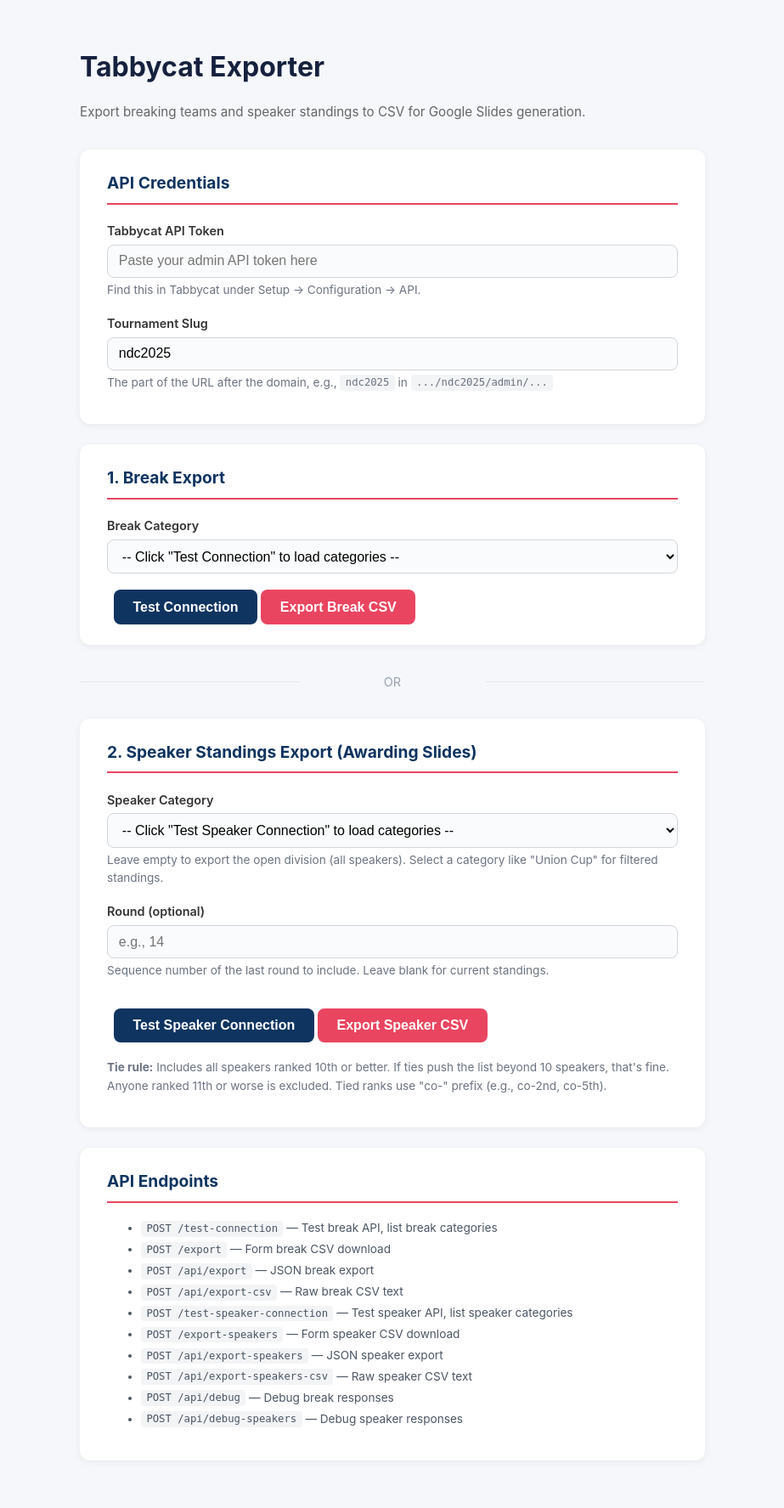
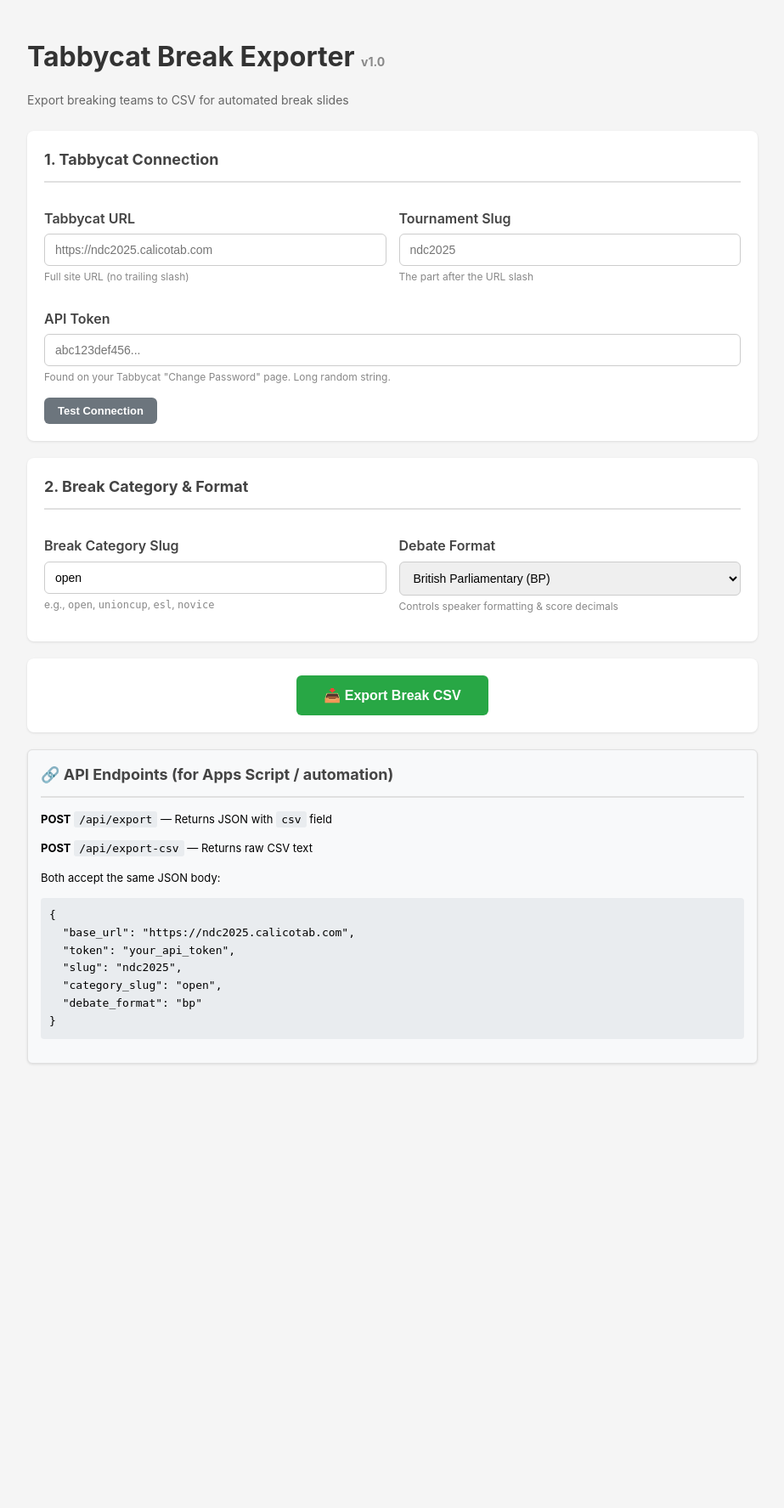
Before and after one commit to rudimentary883/exporterv1, a Flask app: page / in a window 1280 px wide. Shown: the whole page at 85% size, without its empty margins (178-1101 px from the left). After the commit the page ends 1253 px from the top, so only its background shows below. Run offline with Flask 3, Linux system fonts and the light colour scheme.

Commit message:
Revise index.html for Tabbycat Break Exporter v1.0
Updated the title and styling of the index.html file. Improved layout and added new features for API connection testing and exporting data.

```diff
--- a/templates/index.html
+++ b/templates/index.html
@@ -3,312 +3,247 @@
 <head>
     <meta charset="UTF-8">
     <meta name="viewport" content="width=device-width, initial-scale=1.0">
-    <title>Tabbycat Exporter</title>
+    <title>Tabbycat Break Exporter v1.0</title>
     <style>
         * { box-sizing: border-box; }
         body {
-            font-family: -apple-system, BlinkMacSystemFont, "Segoe UI", Roboto, Helvetica, Arial, sans-serif;
-            max-width: 800px;
+            font-family: -apple-system, BlinkMacSystemFont, "Segoe UI", Roboto, sans-serif;
+            max-width: 900px;
             margin: 0 auto;
-            padding: 2rem;
-            background: #f5f7fa;
-            color: #1a1a2e;
+            padding: 20px;
+            background: #f5f5f5;
             line-height: 1.6;
         }
-        h1 { color: #16213e; margin-bottom: 0.3rem; }
-        .subtitle { color: #666; margin-bottom: 2rem; font-size: 0.95rem; }
+        h1 { color: #333; margin-bottom: 5px; }
+        .subtitle { color: #666; font-size: 14px; margin-bottom: 25px; }
         .card {
-            background: #fff;
-            border-radius: 12px;
-            padding: 1.5rem 2rem;
-            margin-bottom: 1.5rem;
-            box-shadow: 0 2px 8px rgba(0,0,0,0.06);
+            background: white;
+            border-radius: 8px;
+            padding: 20px;
+            margin-bottom: 20px;
+            box-shadow: 0 1px 3px rgba(0,0,0,0.1);
         }
         .card h2 {
             margin-top: 0;
-            font-size: 1.2rem;
-            color: #0f3460;
-            border-bottom: 2px solid #e94560;
-            padding-bottom: 0.5rem;
-            margin-bottom: 1.2rem;
+            font-size: 18px;
+            color: #444;
+            border-bottom: 2px solid #e0e0e0;
+            padding-bottom: 10px;
         }
         label {
             display: block;
-            margin-top: 1rem;
             font-weight: 600;
-            font-size: 0.9rem;
-            color: #333;
+            margin: 15px 0 5px;
+            color: #444;
         }
-        input[type="text"], select {
+        input[type="text"], input[type="password"], input[type="url"], select {
             width: 100%;
-            padding: 0.6rem 0.8rem;
-            margin-top: 0.3rem;
-            border: 1px solid #d1d5db;
-            border-radius: 8px;
-            font-size: 1rem;
-            background: #fafbfc;
+            padding: 10px 12px;
+            border: 1px solid #ccc;
+            border-radius: 6px;
+            font-size: 14px;
         }
-        input[type="text"]:focus, select:focus {
-            outline: none;
-            border-color: #e94560;
-            box-shadow: 0 0 0 3px rgba(233,69,96,0.1);
+        .hint {
+            font-size: 12px;
+            color: #888;
+            margin-top: 3px;
         }
         .btn {
-            display: inline-block;
-            padding: 0.7rem 1.4rem;
-            margin-top: 1.2rem;
+            background: #4a90d9;
+            color: white;
             border: none;
-            border-radius: 8px;
-            font-size: 1rem;
+            padding: 12px 24px;
+            border-radius: 6px;
+            font-size: 15px;
+            cursor: pointer;
             font-weight: 600;
-            cursor: pointer;
-            transition: all 0.15s;
         }
-        .btn-primary {
-            background: #e94560;
-            color: #fff;
+        .btn:hover { background: #357abd; }
+        .btn-secondary {
+            background: #6c757d;
+            padding: 8px 16px;
+            font-size: 13px;
         }
-        .btn-primary:hover { background: #d63a54; }
-        .btn-secondary {
-            background: #0f3460;
-            color: #fff;
-            margin-left: 0.5rem;
-        }
-        .btn-secondary:hover { background: #0a2545; }
-        .status {
-            margin-top: 1rem;
-            padding: 0.8rem 1rem;
-            border-radius: 8px;
-            font-size: 0.9rem;
+        .btn-secondary:hover { background: #545b62; }
+        .btn-success { background: #28a745; }
+        .btn-success:hover { background: #218838; }
+        .test-result {
+            margin-top: 10px;
+            padding: 12px;
+            border-radius: 6px;
+            font-size: 13px;
             display: none;
         }
-        .status.ok { background: #d1fae5; color: #065f46; display: block; }
-        .status.err { background: #fee2e2; color: #991b1b; display: block; }
-        .status.info { background: #dbeafe; color: #1e40af; display: block; }
-        .hint {
-            font-size: 0.85rem;
-            color: #6b7280;
-            margin-top: 0.25rem;
+        .test-result.ok { background: #d4edda; color: #155724; border: 1px solid #c3e6cb; }
+        .test-result.fail { background: #f8d7da; color: #721c24; border: 1px solid #f5c6cb; }
+        .test-result.info { background: #fff3cd; color: #856404; border: 1px solid #ffeaa7; }
+        .flash-messages { margin-bottom: 20px; }
+        .flash {
+            padding: 12px 16px;
+            border-radius: 6px;
+            margin-bottom: 10px;
         }
-        .divider {
-            text-align: center;
-            margin: 2rem 0;
-            color: #9ca3af;
-            font-size: 0.9rem;
-            position: relative;
+        .flash.error { background: #f8d7da; color: #721c24; }
+        .flash.info { background: #d1ecf1; color: #0c5460; }
+        .two-col {
+            display: grid;
+            grid-template-columns: 1fr 1fr;
+            gap: 15px;
         }
-        .divider::before, .divider::after {
-            content: "";
-            position: absolute;
-            top: 50%;
-            width: 35%;
-            height: 1px;
-            background: #e5e7eb;
+        .format-badge {
+            display: inline-block;
+            padding: 2px 8px;
+            border-radius: 4px;
+            font-size: 11px;
+            font-weight: 600;
+            margin-left: 8px;
         }
-        .divider::before { left: 0; }
-        .divider::after { right: 0; }
-        code {
-            background: #f3f4f6;
-            padding: 0.15rem 0.4rem;
-            border-radius: 4px;
-            font-size: 0.9em;
+        .badge-bp { background: #e3f2fd; color: #1565c0; }
+        .badge-3v3 { background: #f3e5f5; color: #7b1fa2; }
+        .api-info {
+            background: #f8f9fa;
+            border: 1px solid #e0e0e0;
+            border-radius: 6px;
+            padding: 15px;
+            margin-top: 15px;
+            font-size: 13px;
         }
-        .endpoint-list {
-            font-size: 0.85rem;
-            color: #4b5563;
-            margin-top: 0.5rem;
+        .api-info code {
+            background: #e9ecef;
+            padding: 2px 6px;
+            border-radius: 3px;
+            font-family: monospace;
         }
-        .endpoint-list li { margin: 0.2rem 0; }
+        @media (max-width: 600px) {
+            .two-col { grid-template-columns: 1fr; }
+        }
     </style>
-<base target="_blank">
 </head>
 <body>
-    <h1>Tabbycat Exporter</h1>
-    <p class="subtitle">Export breaking teams and speaker standings to CSV for Google Slides generation.</p>
+    <h1>Tabbycat Break Exporter <span style="font-size:14px;color:#888;">v1.0</span></h1>
+    <p class="subtitle">Export breaking teams to CSV for automated break slides</p>
 
-    <!-- Credentials -->
+    {% with messages = get_flashed_messages(with_categories=true) %}
+      {% if messages %}
+        <div class="flash-messages">
+          {% for category, message in messages %}
+            <div class="flash {{ category }}">{{ message }}</div>
+          {% endfor %}
+        </div>
+      {% endif %}
+    {% endwith %}
+
+    <form action="/export" method="POST">
         <div class="card">
-        <h2>API Credentials</h2>
-        <label for="token">Tabbycat API Token</label>
-        <input type="text" id="token" placeholder="Paste your admin API token here">
-        <p class="hint">Find this in Tabbycat under Setup &rarr; Configuration &rarr; API.</p>
-
+            <h2>1. Tabbycat Connection</h2>
+            <div class="two-col">
+                <div>
+                    <label for="base_url">Tabbycat URL</label>
+                    <input type="url" name="base_url" id="base_url" placeholder="https://ndc2025.calicotab.com" required>
+                    <p class="hint">Full site URL (no trailing slash)</p>
+                </div>
+                <div>
                     <label for="slug">Tournament Slug</label>
-        <input type="text" id="slug" placeholder="e.g., ndc2025" value="ndc2025">
-        <p class="hint">The part of the URL after the domain, e.g., <code>ndc2025</code> in <code>.../ndc2025/admin/...</code></p>
+                    <input type="text" name="slug" id="slug" placeholder="ndc2025" required>
+                    <p class="hint">The part after the URL slash</p>
+                </div>
             </div>
 
-    <!-- BREAK EXPORT -->
-    <div class="card">
-        <h2>1. Break Export</h2>
-        <label for="break_category">Break Category</label>
-        <select id="break_category">
-            <option value="">-- Click "Test Connection" to load categories --</option>
-        </select>
+            <label for="token">API Token</label>
+            <input type="text" name="token" id="token" placeholder="abc123def456..." required>
+            <p class="hint">Found on your Tabbycat "Change Password" page. Long random string.</p>
 
-        <div>
-            <button class="btn btn-secondary" onclick="testBreakConnection()">Test Connection</button>
-            <button class="btn btn-primary" onclick="exportBreak()">Export Break CSV</button>
+            <div style="margin-top:15px;">
+                <button type="button" class="btn btn-secondary" onclick="testConnection()">Test Connection</button>
             </div>
-        <div id="break_status" class="status"></div>
+            <div id="test_result" class="test-result"></div>
         </div>
 
-    <div class="divider">OR</div>
-
-    <!-- SPEAKER / AWARDING EXPORT -->
         <div class="card">
-        <h2>2. Speaker Standings Export (Awarding Slides)</h2>
-        <label for="speaker_category">Speaker Category</label>
-        <select id="speaker_category">
-            <option value="">-- Click "Test Speaker Connection" to load categories --</option>
+            <h2>2. Break Category & Format</h2>
+            <div class="two-col">
+                <div>
+                    <label for="category_slug">Break Category Slug</label>
+                    <input type="text" name="category_slug" id="category_slug" placeholder="open" value="open" required>
+                    <p class="hint">e.g., <code>open</code>, <code>unioncup</code>, <code>esl</code>, <code>novice</code></p>
+                </div>
+                <div>
+                    <label for="debate_format">Debate Format</label>
+                    <select name="debate_format" id="debate_format">
+                        <option value="bp">British Parliamentary (BP)</option>
+                        <option value="3v3">3v3 / WSDC / UADC / Australs</option>
                     </select>
-        <p class="hint">Leave empty to export the open division (all speakers). Select a category like "Union Cup" for filtered standings.</p>
-
-        <label for="round_seq">Round (optional)</label>
-        <input type="text" id="round_seq" placeholder="e.g., 14">
-        <p class="hint">Sequence number of the last round to include. Leave blank for current standings.</p>
-
-        <div>
-            <button class="btn btn-secondary" onclick="testSpeakerConnection()">Test Speaker Connection</button>
-            <button class="btn btn-primary" onclick="exportSpeakers()">Export Speaker CSV</button>
+                    <p class="hint">Controls speaker formatting & score decimals</p>
                 </div>
-        <div id="speaker_status" class="status"></div>
-
-        <p style="margin-top:1.2rem; font-size:0.85rem; color:#6b7280;">
-            <strong>Tie rule:</strong> Includes all speakers ranked 10th or better. If ties push the list beyond 10 speakers, that's fine.
-            Anyone ranked 11th or worse is excluded. Tied ranks use "co-" prefix (e.g., co-2nd, co-5th).
-        </p>
+            </div>
         </div>
 
-    <!-- API ENDPOINTS -->
-    <div class="card">
-        <h2>API Endpoints</h2>
-        <ul class="endpoint-list">
-            <li><code>POST /test-connection</code> — Test break API, list break categories</li>
-            <li><code>POST /export</code> — Form break CSV download</li>
-            <li><code>POST /api/export</code> — JSON break export</li>
-            <li><code>POST /api/export-csv</code> — Raw break CSV text</li>
-            <li><code>POST /test-speaker-connection</code> — Test speaker API, list speaker categories</li>
-            <li><code>POST /export-speakers</code> — Form speaker CSV download</li>
-            <li><code>POST /api/export-speakers</code> — JSON speaker export</li>
-            <li><code>POST /api/export-speakers-csv</code> — Raw speaker CSV text</li>
-            <li><code>POST /api/debug</code> — Debug break responses</li>
-            <li><code>POST /api/debug-speakers</code> — Debug speaker responses</li>
-        </ul>
+        <div class="card" style="text-align:center;">
+            <button type="submit" class="btn btn-success" style="font-size:16px;padding:14px 32px;">
+                📥 Export Break CSV
+            </button>
+        </div>
+    </form>
+
+    <div class="card api-info">
+        <h2>🔗 API Endpoints (for Apps Script / automation)</h2>
+        <p><strong>POST</strong> <code>/api/export</code> — Returns JSON with <code>csv</code> field</p>
+        <p><strong>POST</strong> <code>/api/export-csv</code> — Returns raw CSV text</p>
+        <p style="margin-top:10px;">Both accept the same JSON body:</p>
+        <pre style="background:#e9ecef;padding:10px;border-radius:4px;overflow-x:auto;">{
+  "base_url": "https://ndc2025.calicotab.com",
+  "token": "your_api_token",
+  "slug": "ndc2025",
+  "category_slug": "open",
+  "debate_format": "bp"
+}</pre>
     </div>
 
     <script>
-        function getCreds() {
-            return {
-                token: document.getElementById("token").value.trim(),
-                slug: document.getElementById("slug").value.trim()
+        async function testConnection() {
+            const resultDiv = document.getElementById('test_result');
+            resultDiv.style.display = 'block';
+            resultDiv.className = 'test-result info';
+            resultDiv.textContent = 'Testing connection...';
+
+            const payload = {
+                base_url: document.getElementById('base_url').value,
+                token: document.getElementById('token').value,
+                slug: document.getElementById('slug').value
             };
-        }
 
-        function setStatus(id, text, type) {
-            const el = document.getElementById(id);
-            el.textContent = text;
-            el.className = "status " + (type || "info");
-        }
-
-        // -------------------- BREAK --------------------
-        async function testBreakConnection() {
-            const {token, slug} = getCreds();
-            if (!token || !slug) { setStatus("break_status", "Enter token and slug first.", "err"); return; }
-            setStatus("break_status", "Connecting...", "info");
             try {
-                const resp = await fetch("/test-connection", {
-                    method: "POST",
-                    headers: {"Content-Type": "application/x-www-form-urlencoded"},
-                    body: new URLSearchParams({token, slug})
+                const resp = await fetch('/test-connection', {
+                    method: 'POST',
+                    headers: {'Content-Type': 'application/json'},
+                    body: JSON.stringify(payload)
                 });
                 const data = await resp.json();
+
                 if (data.ok) {
-                    const sel = document.getElementById("break_category");
-                    sel.innerHTML = "";
-                    data.categories.forEach(c => {
-                        const opt = document.createElement("option");
-                        opt.value = c.id;
-                        opt.textContent = c.name + " (" + c.slug + ")";
-                        sel.appendChild(opt);
-                    });
-                    setStatus("break_status", "Connected! Found " + data.categories.length + " break categories.", "ok");
+                    resultDiv.className = 'test-result ok';
+                    let html = `<strong>✅ Connection successful!</strong><br>${data.suggestion}`;
+                    if (data.break_categories && data.break_categories.length > 0) {
+                        html += '<br><br><strong>Available break categories:</strong><ul>';
+                        for (const cat of data.break_categories) {
+                            html += `<li><code>${cat.slug}</code> — ${cat.name}</li>`;
+                        }
+                        html += '</ul>';
+                    }
+                    resultDiv.innerHTML = html;
                 } else {
-                    setStatus("break_status", "Error: " + (data.error || "Unknown"), "err");
+                    resultDiv.className = 'test-result fail';
+                    let html = `<strong>❌ Connection failed</strong><br>${data.suggestion}<br><br><strong>Steps:</strong><ul>`;
+                    for (const step of data.steps || []) {
+                        html += `<li>${step.step}: HTTP ${step.status} ${step.ok ? '✓' : '✗'}</li>`;
+                    }
+                    html += '</ul>';
+                    resultDiv.innerHTML = html;
                 }
             } catch (e) {
-                setStatus("break_status", "Error: " + e.message, "err");
+                resultDiv.className = 'test-result fail';
+                resultDiv.textContent = 'Network error: ' + e.message;
             }
-        }
-
-        function exportBreak() {
-            const {token, slug} = getCreds();
-            const category_id = document.getElementById("break_category").value;
-            if (!token || !slug || !category_id) { setStatus("break_status", "Select a category first.", "err"); return; }
-            const form = document.createElement("form");
-            form.method = "POST";
-            form.action = "/export";
-            form.style.display = "none";
-            [{n:"token",v:token},{n:"slug",v:slug},{n:"category_id",v:category_id}].forEach(f => {
-                const i = document.createElement("input");
-                i.type = "hidden"; i.name = f.n; i.value = f.v;
-                form.appendChild(i);
-            });
-            document.body.appendChild(form);
-            form.submit();
-            setStatus("break_status", "Download started...", "ok");
-        }
-
-        // -------------------- SPEAKERS --------------------
-        async function testSpeakerConnection() {
-            const {token, slug} = getCreds();
-            if (!token || !slug) { setStatus("speaker_status", "Enter token and slug first.", "err"); return; }
-            setStatus("speaker_status", "Connecting...", "info");
-            try {
-                const resp = await fetch("/test-speaker-connection", {
-                    method: "POST",
-                    headers: {"Content-Type": "application/x-www-form-urlencoded"},
-                    body: new URLSearchParams({token, slug})
-                });
-                const data = await resp.json();
-                if (data.ok) {
-                    const sel = document.getElementById("speaker_category");
-                    sel.innerHTML = '<option value="">-- All speakers (open) --</option>';
-                    data.categories.forEach(c => {
-                        const opt = document.createElement("option");
-                        opt.value = c.id;
-                        opt.textContent = c.name + " (" + c.slug + ")";
-                        sel.appendChild(opt);
-                    });
-                    setStatus("speaker_status", "Connected! Found " + data.categories.length + " speaker categories.", "ok");
-                } else {
-                    setStatus("speaker_status", "Error: " + (data.error || "Unknown"), "err");
-                }
-            } catch (e) {
-                setStatus("speaker_status", "Error: " + e.message, "err");
-            }
-        }
-
-        function exportSpeakers() {
-            const {token, slug} = getCreds();
-            const category_id = document.getElementById("speaker_category").value;
-            const round_seq = document.getElementById("round_seq").value.trim();
-            if (!token || !slug) { setStatus("speaker_status", "Enter token and slug first.", "err"); return; }
-            const form = document.createElement("form");
-            form.method = "POST";
-            form.action = "/export-speakers";
-            form.style.display = "none";
-            const fields = [{n:"token",v:token},{n:"slug",v:slug}];
-            if (category_id) fields.push({n:"category_id",v:category_id});
-            if (round_seq) fields.push({n:"round",v:round_seq});
-            fields.forEach(f => {
-                const i = document.createElement("input");
-                i.type = "hidden"; i.name = f.n; i.value = f.v;
-                form.appendChild(i);
-            });
-            document.body.appendChild(form);
-            form.submit();
-            setStatus("speaker_status", "Download started...", "ok");
         }
     </script>
 </body>
```
Lines whose indentation alone changed are shown as unchanged.
